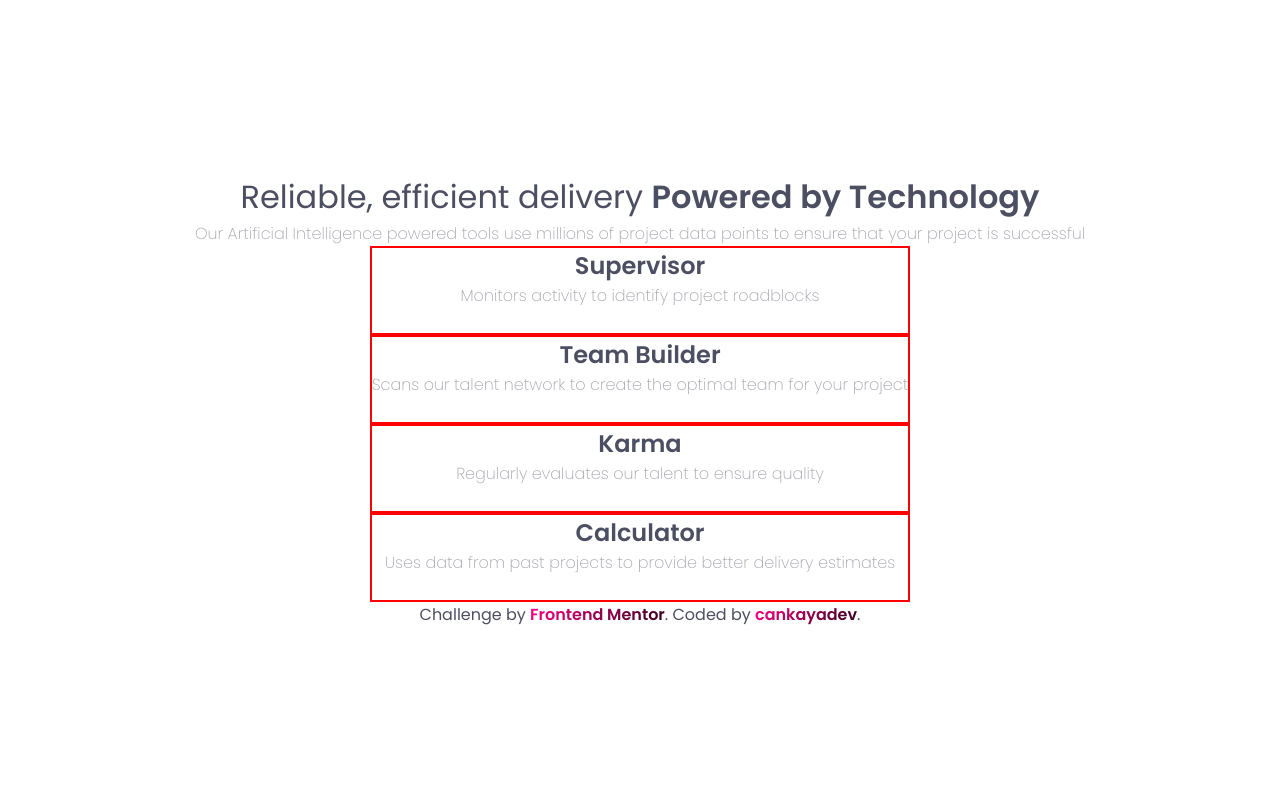
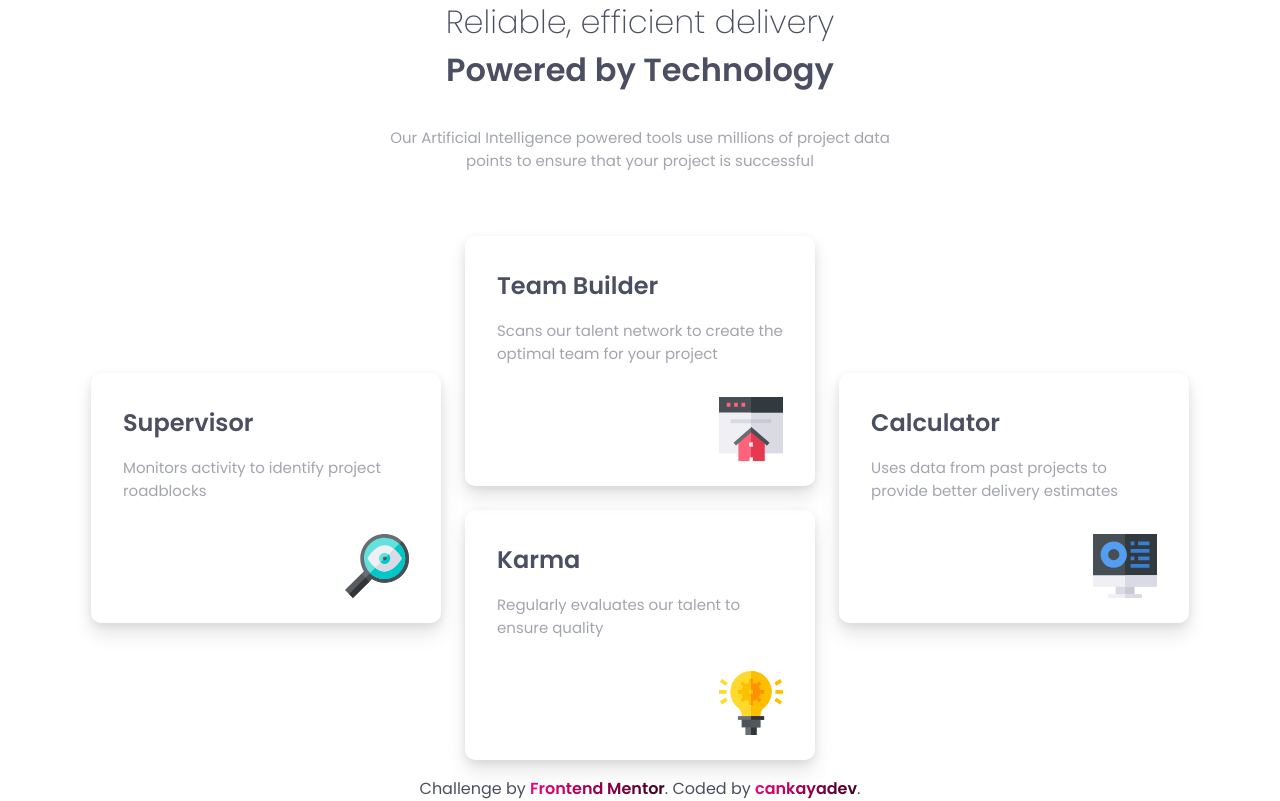
Before and after one commit to cankayadev/four-cards, a plain HTML site: page index.html in a window 1280 px wide. Drawn offline with Linux system fonts and the light colour scheme.

Commit message:
grid for card-wrapper done. Next todos: adding colors to the boxes and adjusting the font-sizes. h1 muss gefixt werden.

```diff
--- a/css/styles.css
+++ b/css/styles.css
@@ -16,10 +16,7 @@
     --very-dark-blue: hsl(234, 12%, 34%);
     --grayish-blue: hsl(229, 6%, 66%);
     --very-light-gray: hsl(0, 0%, 98%);
-}
-
-.card {
-    border: 2px red solid
+    --border-radius: 10px;
 }
 
 body {
@@ -33,17 +30,66 @@ body {
     color: var(--very-dark-blue);
 }
 
+.header {
+    max-width: 500px;
+    margin-bottom: 4rem;
+}
+
 .card-wrapper {
     display: grid;
-    grid-template-columns: 'free' 'team' 'free';
+    grid-template-rows: auto;
+    grid-template-columns: repeat(3, 1fr);
+    grid-template-areas:
+    ". team ."
+    "supervisor team calculator"
+    "supervisor ideas calculator"
+    ". ideas .";
+    gap: 1.5rem;
+    margin-bottom: 1rem;
+}
+
+.card {
+    box-shadow: rgba(2, 8, 20, 0.1) 0px 0.7em 1.175em, rgba(2, 8, 20, 0.08) 0px 0.175em 0.5em;
+    height: 250px;
+    width: 350px;
+    border-radius: var(--border-radius);
+    padding: 2rem;
+    text-align: left;
+    /*
+    border ist hier nicht das Richtige. Der Strich oben muss gerade sein. Vielleicht mit before machen. Vielleich einen leeren span. Vorher war hier: border-top: 4px solid red;  */
+    display: flex;
+    flex-direction: column;
+    align-items: flex-start;
+}
+
+.card picture {
+    align-self: flex-end;
+    margin-top: 2rem;
 }
 
 .card1 {
-    grid-area: 'team';
+    grid-area: supervisor;
+}
+
+.card2 {
+    grid-area: team;
+}
+
+.card3 {
+    grid-area: ideas;
+}
+
+.card4 {
+    grid-area: calculator;
 }
 
 h1 {
-    font-weight: 400;
+    font-weight: 200;
+    margin-bottom: 2rem;
+}
+
+h2 {
+    margin-bottom: 1rem;
 }
 
 .bold {
@@ -51,6 +97,7 @@ h1 {
 }
 
 p {
-    font-weight: 200;
+    font-size: 15px;
+    font-weight: 400;
     color: var(--grayish-blue);
 }
--- a/index.html
+++ b/index.html
@@ -23,7 +23,7 @@
     <div class="header">
       <h1 class="main-header">
         Reliable, efficient delivery
-        <span class="bold">Powered by Technology</span>
+        <div class="bold">Powered by Technology</div>
       </h1>
       <p>
         Our Artificial Intelligence powered tools use millions of project data
@@ -34,24 +34,24 @@
       <div class="card card1">
         <h2>Supervisor</h2>
         <p>Monitors activity to identify project roadblocks</p>
-        <picture><img src="" alt="" /></picture>
+        <picture><img src="./images/icon-supervisor.svg" alt="" /></picture>
       </div>
       <div class="card card2">
         <h2>Team Builder</h2>
         <p>
           Scans our talent network to create the optimal team for your project
         </p>
-        <picture><img src="" alt="" /></picture>
+        <picture><img src="./images/icon-team-builder.svg" alt="" /></picture>
       </div>
       <div class="card card3">
         <h2>Karma</h2>
         <p>Regularly evaluates our talent to ensure quality</p>
-        <picture><img src="" alt="" /></picture>
+        <picture><img src="./images/icon-karma.svg" alt="" /></picture>
       </div>
       <div class="card card4">
         <h2>Calculator</h2>
         <p>Uses data from past projects to provide better delivery estimates</p>
-        <picture><img src="" alt="" /></picture>
+        <picture><img src="./images/icon-calculator.svg" alt="" /></picture>
       </div>
     </div>
 
```
